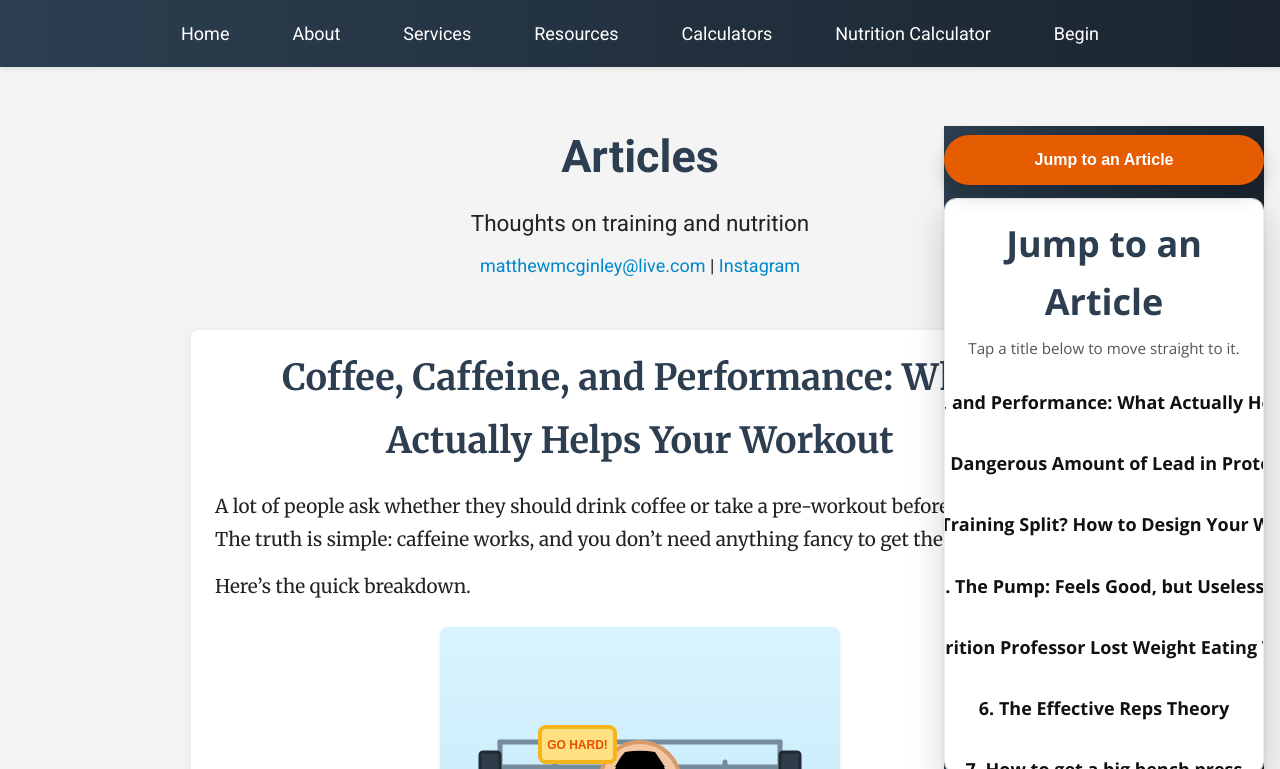
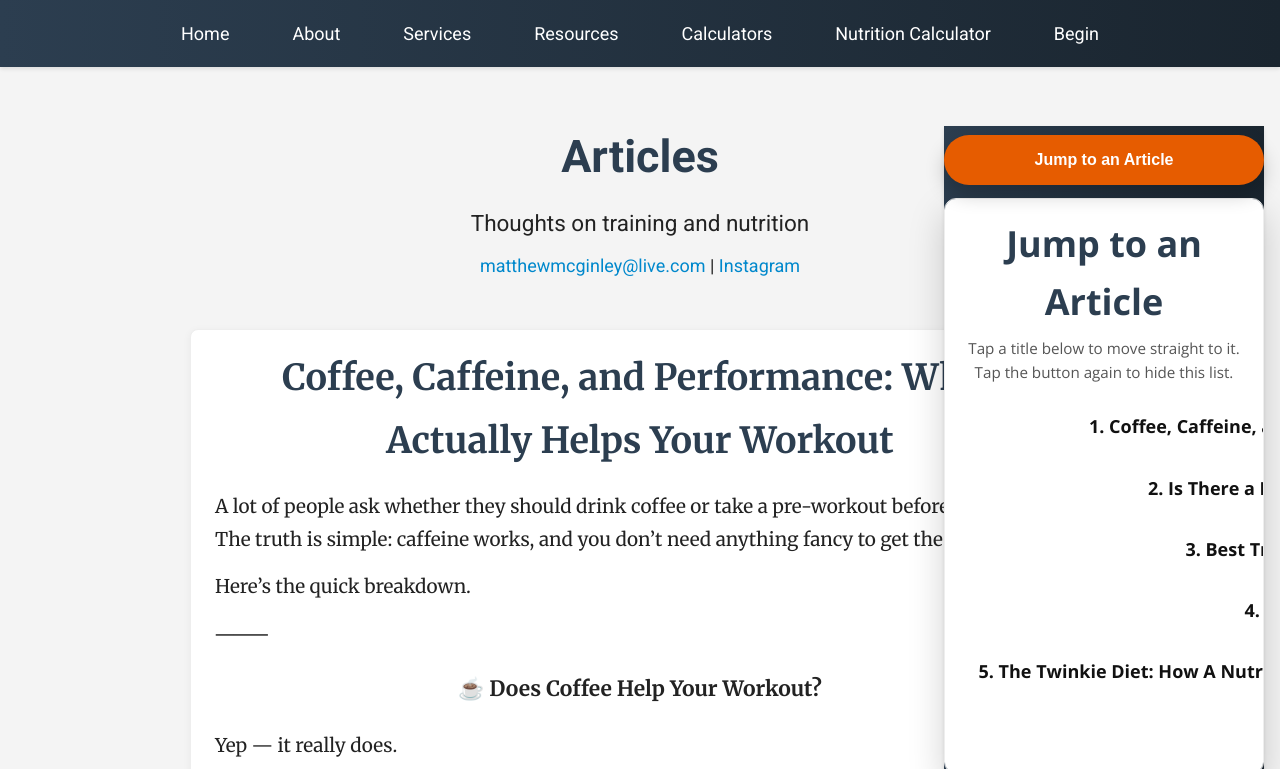
Before and after one commit to mattmcginley7/mattmcginleytraining.netlify.app, a plain HTML site: page articles.html in a window 1280 px wide. Both pictures are taken after a click on the button "Jump to an Article". Shown: the top 769 px of the page. Drawn offline with nearby package versions, Linux system fonts and the light colour scheme.

Commit message:
Clean up articles page navigation

```diff
--- a/articles.html
+++ b/articles.html
@@ -41,7 +41,7 @@
                 <div class="article-nav__header">
                     <div>
                         <h2>Jump to an Article</h2>
-                        <p class="article-nav__hint">Tap a title below to move straight to it.</p>
+                        <p class="article-nav__hint">Tap a title below to move straight to it. Tap the button again to hide this list.</p>
                     </div>
                 </div>
                 <ul class="article-nav__list" aria-live="polite">
@@ -53,10 +53,6 @@
             <h2>Coffee, Caffeine, and Performance: What Actually Helps Your Workout</h2>
             <p>A lot of people ask whether they should drink coffee or take a pre-workout before training. The truth is simple: caffeine works, and you don’t need anything fancy to get the benefits.</p>
             <p>Here’s the quick breakdown.</p>
-            <figure class="article-figure">
-                <img src="caffeine-preworkout.svg" alt="Cartoon lifter holding coffee and a Nitro Pump pre-workout tub inside a gym setting">
-                <figcaption>Coffee for a simple boost or a pre-workout scoop—both can deliver the caffeine kick you want.</figcaption>
-            </figure>
             <p>⸻</p>
             <h3>☕ Does Coffee Help Your Workout?</h3>
             <p>Yep — it really does.</p>
--- a/css/style.css
+++ b/css/style.css
@@ -343,6 +343,7 @@ article ul {
     border: 1px solid #eee;
     max-height: calc(80vh - 4rem);
     overflow-y: auto;
+    overflow-x: hidden;
 }
 
 .article-nav__header {
@@ -366,6 +367,8 @@ article ul {
 
 .article-nav__list {
     padding-right: 0.25rem;
+    display: flex;
+    flex-direction: column;
 }
 
 .article-nav__empty {
```
